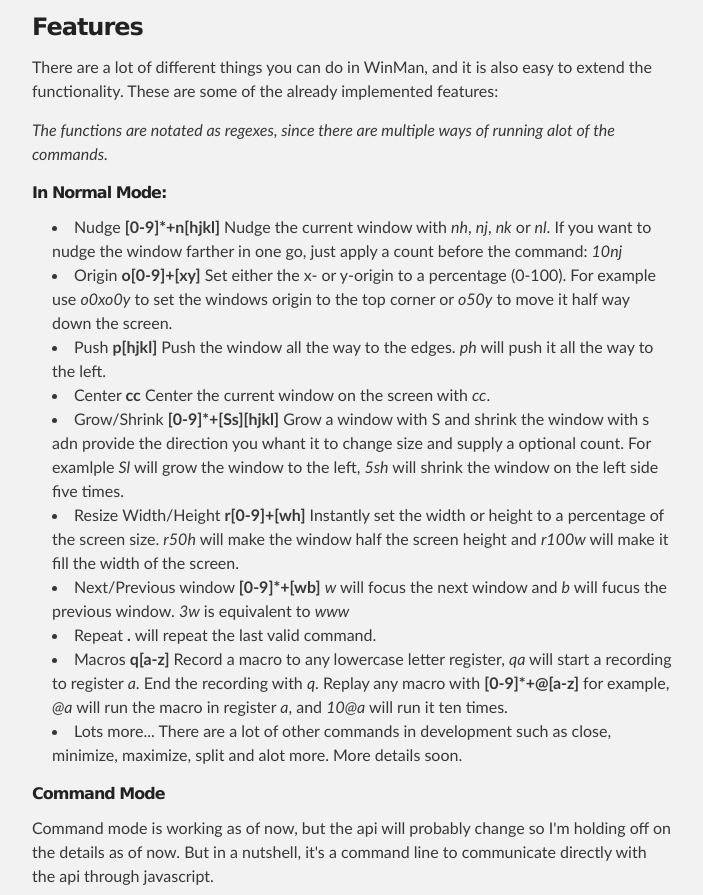
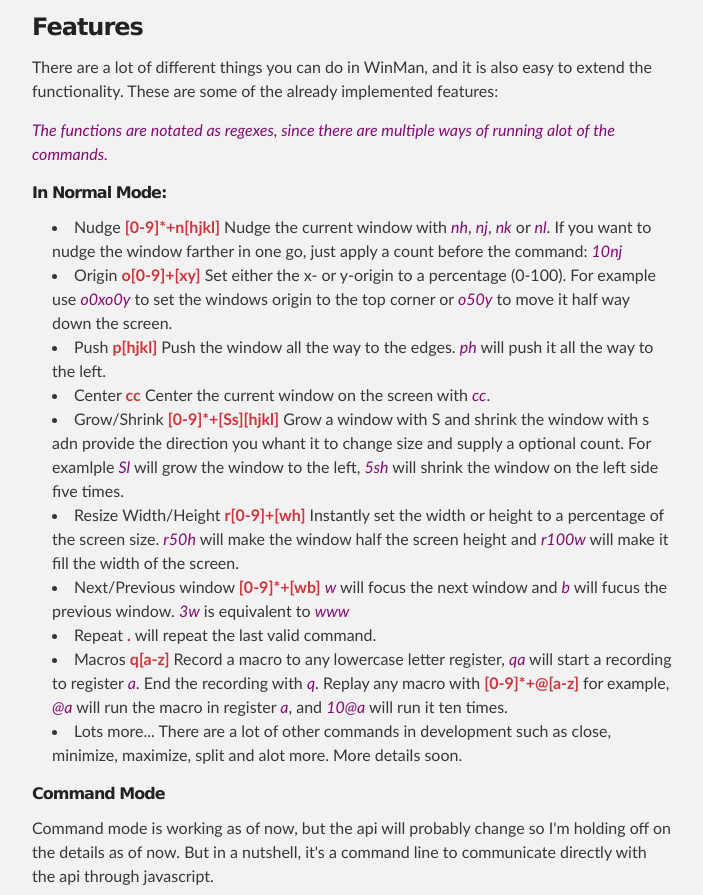
Before and after one commit to sennah911/WinMan, a plain HTML site: page index.html in a window 1280 px wide. Shown: the part 1580-2475 px from the top of the page, without its empty margins (288-991 px from the left). Drawn offline with Linux system fonts and the light colour scheme.

Commit message:
Changed the style for <strong> and <em>

```diff
--- a/stylesheets/stylesheet.css
+++ b/stylesheets/stylesheet.css
@@ -33,6 +33,14 @@ time, mark, audio, video {
 article, aside, details, figcaption, figure,
 footer, header, hgroup, menu, nav, section {
   display: block;
+}
+
+strong {
+	color: #d0353d;
+}
+
+em {
+	color: #840a75;
 }
 
 ol, ul {
```
